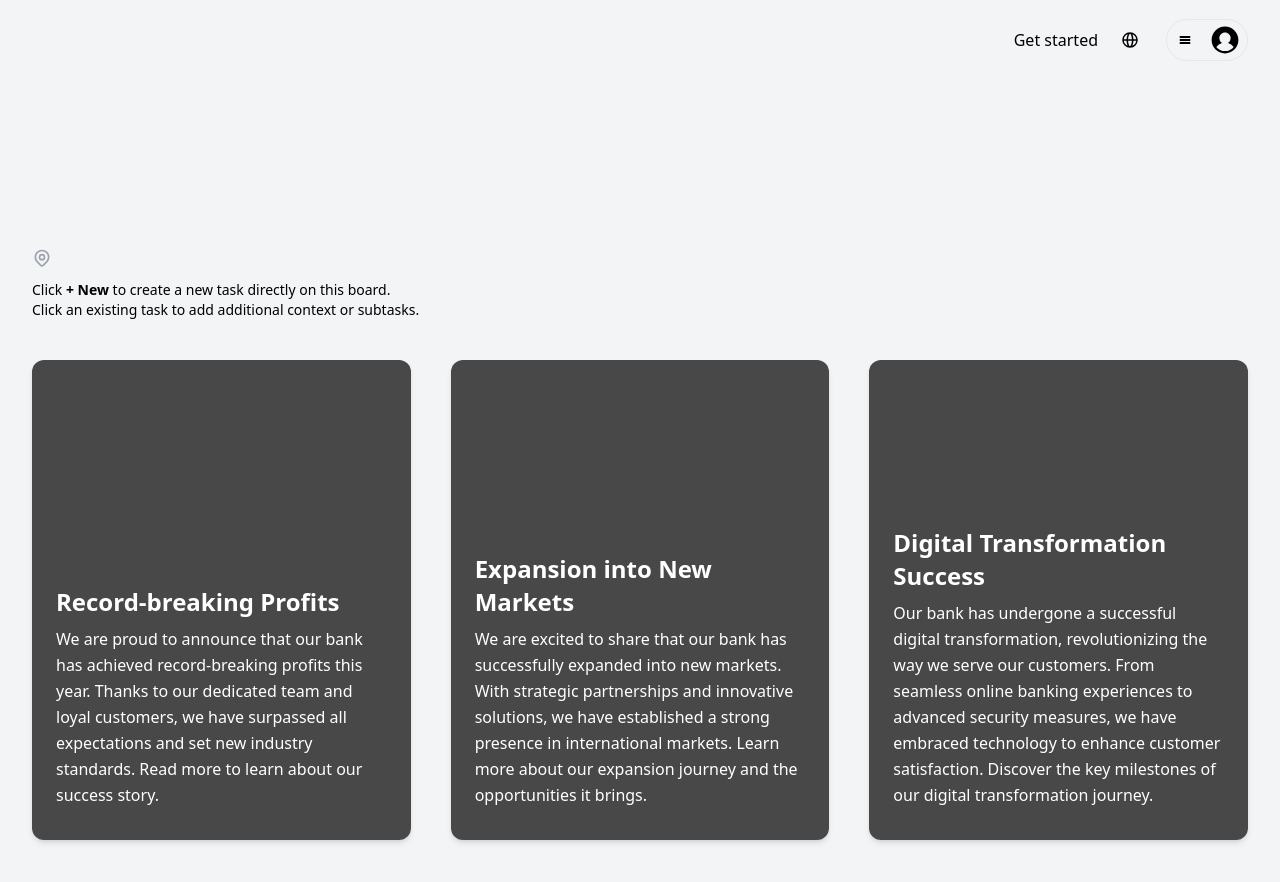
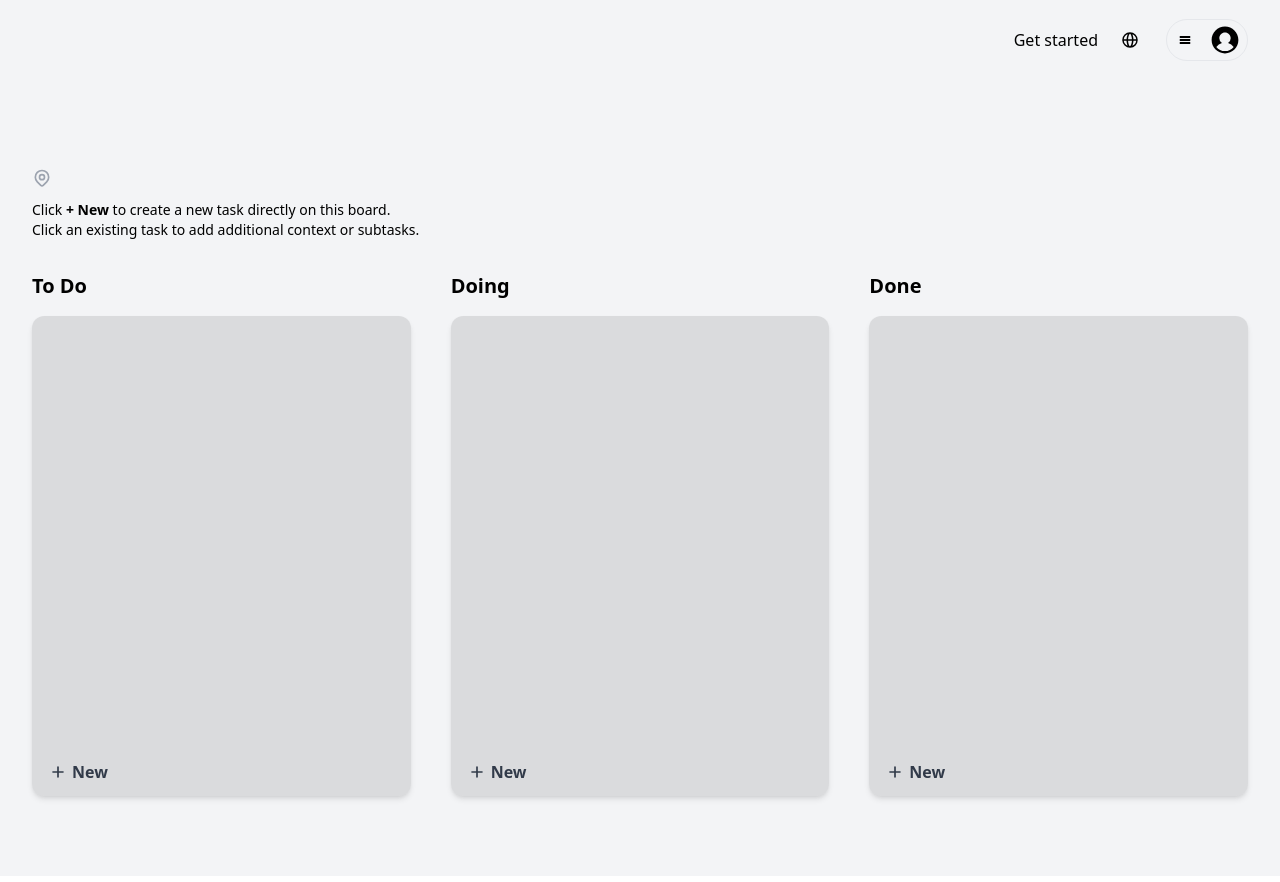
Before and after one commit to jsong73/orbo, a React (Vite) app in the folder client/: page /tasks/1 in a window 1280 px wide. Shown: the top 882 px of the page. Built offline with nearby package versions, Linux system fonts and the light colour scheme; no server answers.

Commit message:
new btn for task

```diff
--- /dev/null
+++ b/client/src/components/NewBtn.jsx
@@ -0,0 +1,18 @@
+import React from "react";
+
+function NewBtn() {
+
+
+  return (
+    <div>
+      <button className="flex items-center mb-3 ml-4 ">
+        <svg xmlns="http://www.w3.org/2000/svg" className="h-5 w-5" fill="none" viewBox="0 0 24 24" stroke="currentColor">
+          <path strokeLinecap="round" strokeLinejoin="round" strokeWidth="2" d="M12 6v6m0 0v6m0-6h6m-6 0H6" />
+        </svg>
+        <span className="ml-1 font-bold">New</span>
+      </button>
+    </div>
+  )
+}
+
+export default NewBtn;
--- /dev/null
+++ b/client/src/components/TaskCard.jsx
@@ -0,0 +1,46 @@
+import React from "react";
+import NewBtn from "../components/NewBtn"
+
+function TaskCard({ todo, doing, done }) {
+
+// console.log("props", todo, doing, done)
+
+return (
+    <div>
+      <div className="mt-8 grid grid-cols-1 gap-10 lg:grid-cols-3">
+
+        <div>
+          <h1 className="font-semibold text-xl mb-4">{todo}</h1>
+          <div className="relative flex flex-col bg-clip-border rounded-xl bg-transparent text-gray-700 shadow-md relative grid min-h-[30rem] items-end overflow-hidden rounded-xl">
+            <div className="absolute inset-0 bg-black/10"></div>
+            <div className="p-6 relative flex flex-col justify-end"></div>
+            <NewBtn />
+          </div>
+        </div>
+
+
+        <div>
+          <h1 className="font-semibold text-xl mb-4">{doing}</h1>
+          <div className="relative flex flex-col bg-clip-border rounded-xl bg-transparent text-gray-700 shadow-md relative grid min-h-[30rem] items-end overflow-hidden rounded-xl">
+            <div className="absolute inset-0 bg-black/10"></div>
+            <div className="p-6 relative flex flex-col justify-end"></div>
+            <NewBtn />
+          </div>
+        </div>
+
+        <div>
+          <h1 className="font-semibold text-xl mb-4">{done}</h1>
+          <div className="relative flex flex-col bg-clip-border rounded-xl bg-transparent text-gray-700 shadow-md relative grid min-h-[30rem] items-end overflow-hidden rounded-xl">
+            <div className="absolute inset-0 bg-black/10"></div>
+            <div className="p-6 relative flex flex-col justify-end"></div>
+            <NewBtn/>
+          </div>
+        </div>
+
+
+      </div>
+    </div>
+  );
+}
+
+export default TaskCard;
--- a/client/src/pages/TaskId.jsx
+++ b/client/src/pages/TaskId.jsx
@@ -2,6 +2,7 @@ import React , {useEffect, useState}from "react";
 import { task } from "../../utils/api"
 import Auth from "../../utils/auth"
 import { useParams } from "react-router-dom"
+import TaskCard from "../components/TaskCard"
 
 function TaskId() {
 
@@ -39,7 +40,7 @@ return (
 <div>
 
 
-<section className="container mx-auto px-8 py-8 lg:py-40">
+<section className="container mx-auto px-8 py-8 lg:py-20">
    <h2 className="font-sans text-4xl font-semibold text-blue-gray-900 lg:!text-4xl">{taskIdData.title}</h2>
     <p className="font-sans text-xl font-normal leading-relaxed text-inherit mt-2 w-full font-normal !text-gray-500 lg:w-5/12">{taskIdData.description}</p>
 
@@ -57,33 +58,13 @@ return (
     <p className="text-sm">Click an existing task to add additional context or subtasks.</p>
 
 
-    <div className="mt-10 grid grid-cols-1 gap-10 lg:grid-cols-3">
+    <TaskCard todo="To Do"
+              doing="Doing"
+              done="Done"
+    />
 
 
-     <div className="relative flex flex-col bg-clip-border rounded-xl bg-transparent text-gray-700 shadow-md relative grid min-h-[30rem] items-end overflow-hidden rounded-xl">
-       <div className="absolute inset-0 bg-black/70"></div>
-       <div className="p-6 relative flex flex-col justify-end">
-         <h4 className="block antialiased tracking-normal font-sans text-2xl font-semibold leading-snug text-white">Record-breaking Profits</h4>
-         <p className="block antialiased font-sans text-base font-light leading-relaxed text-white my-2 font-normal">We are proud to announce that our bank has achieved record-breaking profits this year. Thanks to our dedicated team and loyal customers, we have surpassed all expectations and set new industry standards. Read more to learn about our success story.</p>
-       </div>
-     </div>
 
-     <div className="relative flex flex-col bg-clip-border rounded-xl bg-transparent text-gray-700 shadow-md relative grid min-h-[30rem] items-end overflow-hidden rounded-xl">
-       <div className="absolute inset-0 bg-black/70"></div>
-       <div className="p-6 relative flex flex-col justify-end">
-         <h4 className="block antialiased tracking-normal font-sans text-2xl font-semibold leading-snug text-white">Expansion into New Markets</h4>
-         <p className="block antialiased font-sans text-base font-light leading-relaxed text-white my-2 font-normal">We are excited to share that our bank has successfully expanded into new markets. With strategic partnerships and innovative solutions, we have established a strong presence in international markets. Learn more about our expansion journey and the opportunities it brings.</p>
-      </div>
-     </div>
-
-     <div className="relative flex flex-col bg-clip-border rounded-xl bg-transparent text-gray-700 shadow-md relative grid min-h-[30rem] items-end overflow-hidden rounded-xl">
-       <div className="absolute inset-0 bg-black/70"></div>
-       <div className="p-6 relative flex flex-col justify-end">
-        <h4 className="block antialiased tracking-normal font-sans text-2xl font-semibold leading-snug text-white">Digital Transformation Success</h4>
-         <p className="block antialiased font-sans text-base font-light leading-relaxed text-white my-2 font-normal">Our bank has undergone a successful digital transformation, revolutionizing the way we serve our customers. From seamless online banking experiences to advanced security measures, we have embraced technology to enhance customer satisfaction. Discover the key milestones of our digital transformation journey.</p>
-       </div>
-     </div>
-</div>
 </section>
 
 </div>
```
